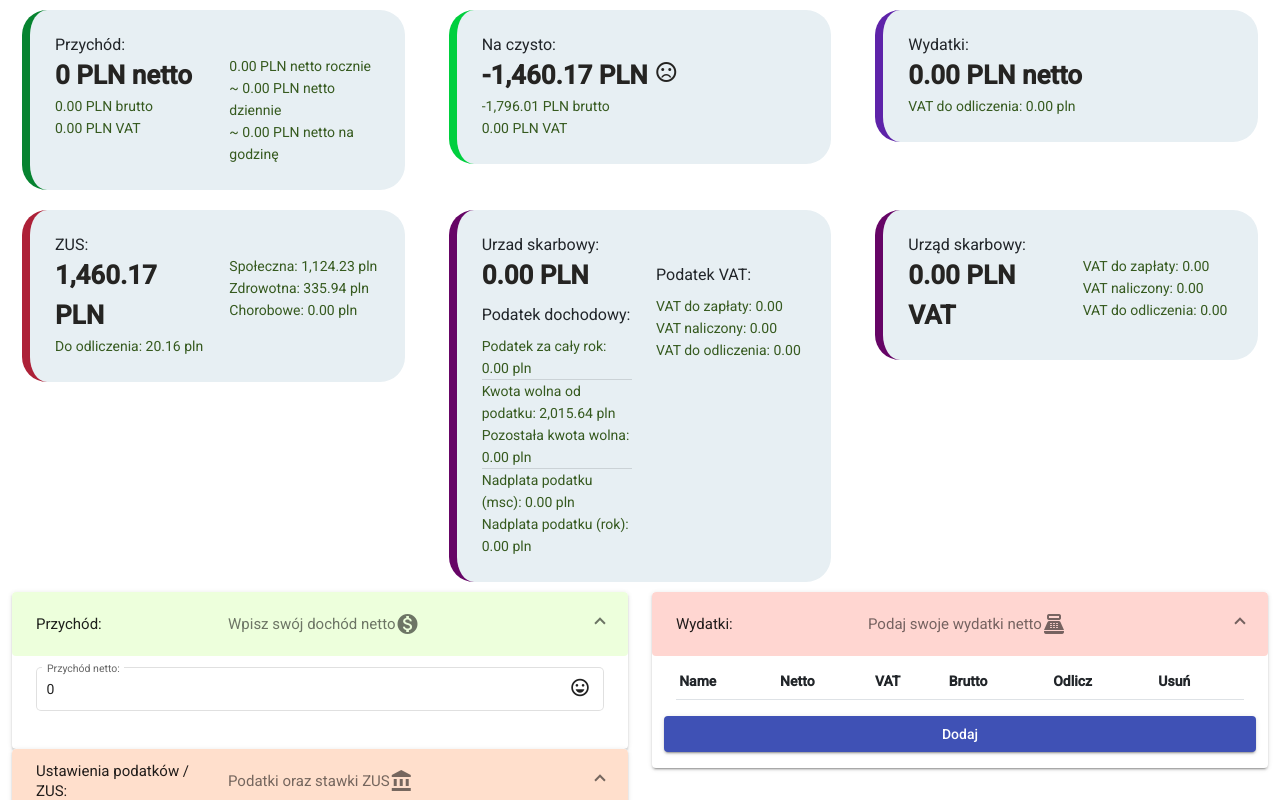
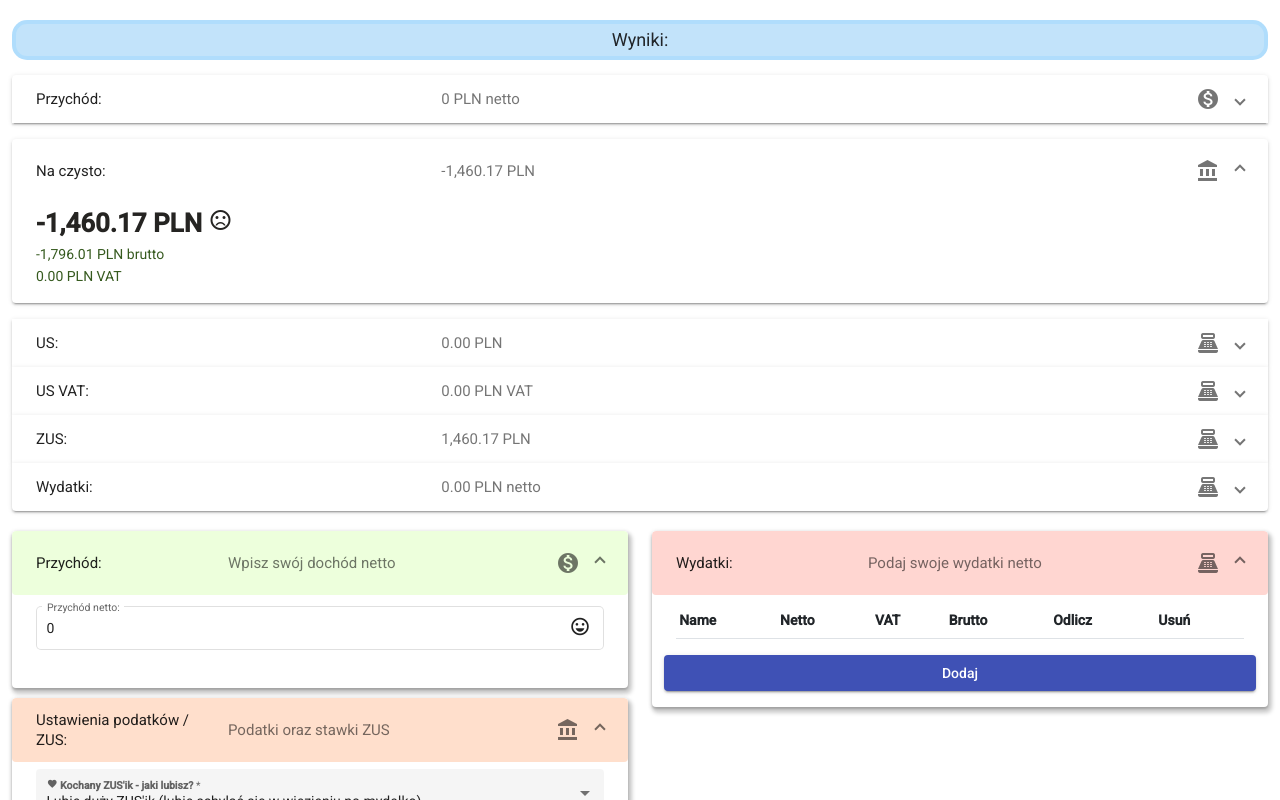
Before and after one commit to grawi-sikorsky/B2B-calculator, an Angular app: page / in a window 1280 px wide. Shown: the top 800 px of the page. Built offline with nearby package versions, Linux system fonts and the light colour scheme.

Commit message:
results refactor

```diff
--- a/src/app/in-out-form/in-out-form.component.css
+++ b/src/app/in-out-form/in-out-form.component.css
@@ -1,4 +1,15 @@
-c
+/* MATERIAL ACCORDION STYLING */
+.input-headers-accordion .mat-expansion-panel-header-title,
+.input-headers-accordion .mat-expansion-panel-header-description {
+  flex-basis: 0;
+}
+.input-headers-accordion .mat-expansion-panel-header-description {
+  justify-content: space-between;
+  align-items: center;
+}
+.input-headers-accordion .mat-form-field + .mat-form-field {
+  margin-left: 8px;
+}
 .mat-expansion-panel{
     box-shadow: 2px 4px 4px 2px rgb(0 0 0 / 20%), 0px 2px 2px 0px rgb(0 0 0 / 14%), 0px 1px 5px 0px rgb(0 0 0 / 12%);
     margin-bottom: 10px!important;
--- a/src/app/in-out-form/in-out-form.component.html
+++ b/src/app/in-out-form/in-out-form.component.html
@@ -1,7 +1,7 @@
 <div class="row" *ngIf="isMobile === false">
     <!-- INCOME ZONE -->
     <div class="col">
-        <mat-accordion class="example-headers-align">
+        <mat-accordion class="input-headers-accordion">
             <mat-expansion-panel expanded>
                 <mat-expansion-panel-header class="accordion-income-header">
                     <mat-panel-title> Przychód: </mat-panel-title>
@@ -15,7 +15,7 @@
         </mat-accordion>
 
         <!-- US ZUS ZONE -->
-        <mat-accordion class="example-headers-align">
+        <mat-accordion class="input-headers-accordion">
             <mat-expansion-panel expanded>
                 <mat-expansion-panel-header class="accordion-us-header">
                     <mat-panel-title> Ustawienia podatków / ZUS: </mat-panel-title>
@@ -31,7 +31,7 @@
 
     <!-- OUTCOME ZONE -->
     <div class="col">
-        <mat-accordion class="example-headers-align">
+        <mat-accordion class="input-headers-accordion">
             <mat-expansion-panel expanded>
                 <mat-expansion-panel-header class="accordion-outcome-header">
                     <mat-panel-title> Wydatki: </mat-panel-title>
@@ -49,7 +49,7 @@
 <div class="row" *ngIf="isMobile === true">
 
     <div class="col">
-        <mat-accordion class="example-headers-align">
+        <mat-accordion class="input-headers-accordion">
 
             <!-- INCOME ZONE -->
             <mat-expansion-panel expanded>
--- a/src/app/results/results.component.css
+++ b/src/app/results/results.component.css
@@ -107,14 +107,32 @@
 
 
 /* MATERIAL ACCORDION STYLING */
-.example-headers-align .mat-expansion-panel-header-title,
-.example-headers-align .mat-expansion-panel-header-description {
+.wyniki-headers-accordion .mat-expansion-panel-header-title,
+.wyniki-headers-accordion .mat-expansion-panel-header-description {
   flex-basis: 0;
 }
-.example-headers-align .mat-expansion-panel-header-description {
+.wyniki-headers-accordion .mat-expansion-panel-header-description {
   justify-content: space-between;
   align-items: center;
 }
-.example-headers-align .mat-form-field + .mat-form-field {
+.wyniki-headers-accordion .mat-form-field + .mat-form-field {
   margin-left: 8px;
 }
+
+/* RESULTS ACC */
+.results{
+    margin-top: 20px;
+    margin-bottom: 20px;
+}
+.results-header{
+    padding: 6px;
+    margin-bottom: 15px;
+    font-size: large;
+    font-weight: 400;
+    text-align: center;
+    border-radius: 15px;
+    border-width: 4px;
+    border-color: rgba(153, 214, 255, 0.445);
+    border-style: solid;
+    background-color: rgba(118, 193, 243, 0.445);
+}
--- a/src/app/results/results.component.html
+++ b/src/app/results/results.component.html
@@ -1,10 +1,13 @@
-<div class="row" *ngIf="isMobile === true">
-
-    <div class="col">
-        <mat-accordion class="example-headers-align">
+<div class="row" >
+    <!-- *ngIf="isMobile === true" -->
+    <div class="col results">
+        <div class="results-header">
+            Wyniki:
+        </div>
+        <mat-accordion class="wyniki-headers-accordion">
 
             <!-- PRZYCHOD ZONE -->
-            <mat-expansion-panel expanded>
+            <mat-expansion-panel>
                 <mat-expansion-panel-header class="accordion-income-header">
                     <mat-panel-title> Przychód: </mat-panel-title>
                     <mat-panel-description> {{ this.dataService.userData.income | number }} PLN netto <mat-icon>monetization_on</mat-icon>
@@ -44,14 +47,12 @@
             <!-- NA REKE ZONE -->
             <mat-expansion-panel expanded>
                 <mat-expansion-panel-header class="accordion-us-header">
-                    <mat-panel-title> Ustawienia podatków / ZUS: </mat-panel-title>
-                    <mat-panel-description> Podatki oraz stawki ZUS <mat-icon>account_balance</mat-icon>
+                    <mat-panel-title> Na czysto: </mat-panel-title>
+                    <mat-panel-description> {{this.netSalary | number : '1.2-2' }} PLN <mat-icon>account_balance</mat-icon>
                     </mat-panel-description>
                 </mat-expansion-panel-header>
 
                 <div class="col">
-                    <div class="card-mein card-profit">
-                        <div class="card-mein-caption">Na czysto: </div>
                     <div class="card-mein-mieso" *ngIf="isPositive(this.netSalary)">
                         {{this.netSalary | number : '1.2-2' }} PLN
                     </div>
@@ -65,51 +66,104 @@
                         {{ this.usVatNaliczony | number :'1.2-2' }} PLN VAT
                     </div>
                 </div>
-                </div>
 
             </mat-expansion-panel>
 
 
             <!-- US ZONE -->
-            <mat-expansion-panel expanded>
+            <mat-expansion-panel>
                 <mat-expansion-panel-header class="accordion-outcome-header">
-                    <mat-panel-title> Wydatki: </mat-panel-title>
-                    <mat-panel-description> Podaj swoje wydatki netto <mat-icon>point_of_sale</mat-icon>
+                    <mat-panel-title> US: </mat-panel-title>
+                    <mat-panel-description> {{this.usPodatekMonthNoTaxFree | number : '1.2-2' }} PLN <mat-icon>point_of_sale</mat-icon>
+                    </mat-panel-description>
+                </mat-expansion-panel-header>
+                <div class="row">
+                    <div class="col">
+                        <div class="card-mein-mieso">
+                            {{this.usPodatekMonthNoTaxFree | number : '1.2-2' }} PLN
+                        </div>
+                        <div class="card-mein-caption-divider">Podatek dochodowy:</div>
+                        <div class="card-mein-sub">
+                            Podatek za cały rok: {{this.usPodatekYear | number : '1.2-2' }} pln
+                        </div>
+                        <mat-divider></mat-divider>
+                        <div class="card-mein-sub">
+                            Kwota wolna od podatku: {{this.usFullTaxFreeAmount | number : '1.2-2' }} pln
+                        </div>
+                        <div class="card-mein-sub" *ngIf="isPositive(this.usTaxFreeAmount - this.dataService.userData.income * 12)">
+                            Pozostała kwota wolna: {{ this.usTaxFreeAmount - this.dataService.userData.income * 12 | number : '1.2-2' }} pln
+                        </div>
+                        <div class="card-mein-sub" *ngIf="!isPositive(this.usTaxFreeAmount - this.dataService.userData.income * 12)">
+                            Pozostała kwota wolna: {{ 0 | number : '1.2-2' }} pln
+                        </div>
+                        <mat-divider></mat-divider>
+
+                    </div>
+                    <div class="col">
+                        <div class="card-mein-sub">
+                            Nadplata podatku (msc): {{this.usPodatekDoZwrotuMonth | number : '1.2-2' }} pln
+                        </div>
+                        <div class="card-mein-sub">
+                            Nadplata podatku (rok): {{this.usPodatekDoZwrotu | number : '1.2-2' }} pln
+                        </div>
+                    </div>
+                </div>
+
+            </mat-expansion-panel>
+
+            <!-- US VAT ZONE -->
+            <mat-expansion-panel>
+                <mat-expansion-panel-header class="accordion-outcome-header">
+                    <mat-panel-title> US VAT: </mat-panel-title>
+                    <mat-panel-description> {{this.usVatToPay | number : '1.2-2' }} PLN VAT <mat-icon>point_of_sale</mat-icon>
                     </mat-panel-description>
                 </mat-expansion-panel-header>
 
-                <app-outcome-form></app-outcome-form>
+                <div class="col">
+                    <div class="card-mein-mieso">
+                        {{this.usVatToPay | number : '1.2-2' }} PLN VAT
+                    </div>
+                </div>
+                <div class="col">
+                    <div class="card-mein-sub">
+                        VAT do zapłaty: {{this.usVatToPay | number : '1.2-2' }}
+                    </div>
+                    <div class="card-mein-sub">
+                        VAT naliczony: {{this.usVatNaliczony | number : '1.2-2' }}
+                    </div>
+                    <div class="card-mein-sub">
+                        VAT do odliczenia: {{this.usVatKoszty | number : '1.2-2' }}
+                    </div>
+                </div>
 
             </mat-expansion-panel>
 
             <!-- ZUS ZONE -->
-            <mat-expansion-panel expanded>
+            <mat-expansion-panel>
                 <mat-expansion-panel-header class="accordion-outcome-header">
-                    <mat-panel-title> Wydatki: </mat-panel-title>
-                    <mat-panel-description> Podaj swoje wydatki netto <mat-icon>point_of_sale</mat-icon>
-                    </mat-panel-description>
-                </mat-expansion-panel-header>
-
-                <app-outcome-form></app-outcome-form>
-
-            </mat-expansion-panel>
-
-            <!-- WYDATKI ZONE -->
-            <mat-expansion-panel expanded>
-                <mat-expansion-panel-header class="accordion-outcome-header">
-                    <mat-panel-title> Wydatki: </mat-panel-title>
-                    <mat-panel-description> {{this.outcomeAmount | number :'1.2-2' }} PLN netto <mat-icon>point_of_sale</mat-icon>
+                    <mat-panel-title> ZUS: </mat-panel-title>
+                    <mat-panel-description> {{this.zusSuma | number : '1.2-2' }} PLN <mat-icon>point_of_sale</mat-icon>
                     </mat-panel-description>
                 </mat-expansion-panel-header>
 
                 <div class="col">
-                    <div class="card-mein">
-                        <div class="card-mein-caption">Wydatki:</div>
                     <div class="card-mein-mieso">
-                            {{this.outcomeAmount | number :'1.2-2' }} PLN netto
+                        {{this.zusSuma | number : '1.2-2' }} PLN
                     </div>
                     <div class="card-mein-sub">
-                            VAT do odliczenia: {{this.usVatKoszty | number : '1.2-2' }} pln
+                        Do odliczenia: {{ (this.zusZdrowotna / 2 ) * 0.12 | number : '1.2-2' }} pln
+                    </div>
+                </div>
+                <div class="col">
+                    <div class="card-mein-mieso">
+                        <div class="card-mein-sub">
+                            Społeczna: {{this.zusSkladka | number : '1.2-2' }} pln
+                        </div>
+                        <div class="card-mein-sub">
+                            Zdrowotna: {{this.zusZdrowotna | number : '1.2-2' }} pln
+                        </div>
+                        <div class="card-mein-sub">
+                            Chorobowe: {{this.zusChorobowa | number : '1.2-2' }} pln
                         </div>
                     </div>
                 </div>
@@ -117,7 +171,7 @@
             </mat-expansion-panel>
 
             <!-- OUTCOME ZONE -->
-            <mat-expansion-panel expanded>
+            <mat-expansion-panel>
                 <mat-expansion-panel-header class="accordion-outcome-header">
                     <mat-panel-title> Wydatki: </mat-panel-title>
                     <mat-panel-description> {{this.outcomeAmount | number :'1.2-2' }} PLN netto <mat-icon>point_of_sale</mat-icon>
@@ -137,7 +191,7 @@
     </div>
 </div>
 
-
+<!--
 <div class="row">
     <div class="col">
         <div class="card-mein card-income">
@@ -301,4 +355,4 @@
             </div>
         </div>
     </div>
-</div>
+</div> -->
```
Lines whose indentation alone changed are shown as unchanged.
